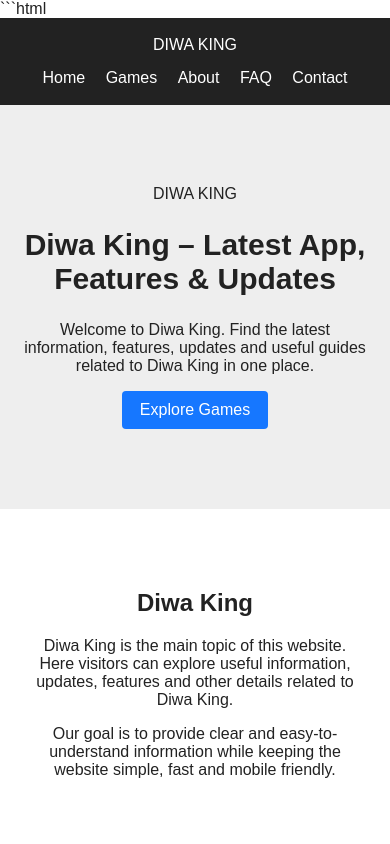
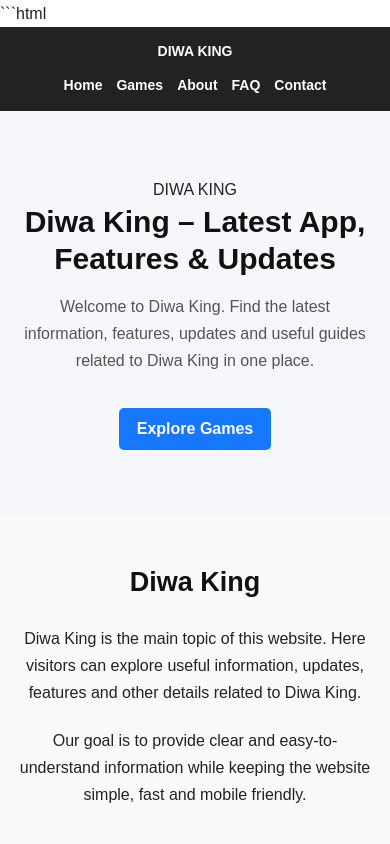
Before and after one commit to topyonostore/diwakingapps, a plain HTML site: page index.html in a window 390 px wide. Shown: the top 844 px of the page. Drawn offline with Linux system fonts and the light colour scheme.

Commit message:
Refactor and enhance CSS for improved layout and design

```diff
--- a/style.css
+++ b/style.css
@@ -1,20 +1,356 @@
-*{box-sizing:border-box}
-body{margin:0;font-family:Arial;color:#222}
-nav{padding:18px 7%;display:flex;justify-content:space-between;background:#222;color:#fff}
-nav a{color:#fff;margin-left:20px;text-decoration:none}
-.hero{text-align:center;padding:80px 20px;background:#eee}
-h1{font-size:40px}
-section{text-align:center;padding:60px 7%}
-.btn{display:inline-block;padding:10px 18px;background:#1677ff;color:white;text-decoration:none;border-radius:4px}
-.cards{display:flex;gap:20px;justify-content:center}
-.cards div{padding:25px;width:250px;border:1px solid #ddd}
-footer{padding:20px;text-align:center;background:#222;color:white}
+/* ==============================
+   DIWA KING - SEO FRIENDLY CSS
+   ============================== */
 
-@media(max-width:600px){
-nav{display:block;text-align:center}
-nav div{margin-top:15px}
-nav a{margin:8px}
-h1{font-size:30px}
-.cards{display:block}
-.cards div{width:100%;margin:15px 0}
+*,
+*::before,
+*::after {
+    box-sizing: border-box;
 }
+
+html {
+    scroll-behavior: smooth;
+    scroll-padding-top: 75px;
+}
+
+body {
+    margin: 0;
+    padding: 0;
+    font-family: Arial, Helvetica, sans-serif;
+    color: #222;
+    background: #fff;
+    line-height: 1.7;
+    font-size: 16px;
+}
+
+/* ==============================
+   HEADER / NAVIGATION
+   ============================== */
+
+nav {
+    width: 100%;
+    padding: 15px 7%;
+    display: flex;
+    align-items: center;
+    justify-content: space-between;
+    background: #222;
+    color: #fff;
+    position: sticky;
+    top: 0;
+    z-index: 1000;
+    min-height: 60px;
+}
+
+nav b {
+    font-size: 22px;
+    font-weight: 700;
+    white-space: nowrap;
+}
+
+nav div {
+    display: flex;
+    align-items: center;
+    gap: 20px;
+}
+
+nav a {
+    color: #fff;
+    margin-left: 0;
+    text-decoration: none;
+    font-size: 15px;
+    font-weight: 600;
+    transition: opacity 0.2s ease;
+}
+
+nav a:hover,
+nav a:focus {
+    opacity: 0.8;
+    text-decoration: underline;
+}
+
+/* ==============================
+   HERO SECTION
+   ============================== */
+
+.hero {
+    text-align: center;
+    padding: 90px 20px;
+    background: #f5f7fa;
+}
+
+.hero h1 {
+    max-width: 900px;
+    margin: 0 auto 15px;
+    font-size: 42px;
+    line-height: 1.2;
+    color: #111;
+}
+
+.hero p {
+    max-width: 700px;
+    margin: 0 auto 25px;
+    color: #555;
+    font-size: 18px;
+}
+
+/* ==============================
+   HEADINGS
+   ============================== */
+
+h1,
+h2,
+h3 {
+    font-weight: 700;
+}
+
+h2 {
+    margin: 0 0 25px;
+    font-size: 32px;
+    line-height: 1.3;
+    color: #111;
+}
+
+h3 {
+    margin: 0 0 10px;
+    font-size: 22px;
+    line-height: 1.4;
+    color: #111;
+}
+
+p {
+    max-width: 850px;
+    margin: 0 auto 20px;
+}
+
+/* ==============================
+   COMMON SECTIONS
+   ============================== */
+
+section {
+    width: 100%;
+    max-width: 1200px;
+    margin: 0 auto;
+    padding: 70px 7%;
+    text-align: center;
+}
+
+section:nth-child(even) {
+    background: #fafafa;
+}
+
+/* ==============================
+   BUTTON
+   ============================== */
+
+.btn {
+    display: inline-block;
+    padding: 11px 22px;
+    margin-top: 8px;
+    background: #1677ff;
+    color: #fff;
+    text-decoration: none;
+    border-radius: 5px;
+    font-weight: 600;
+    line-height: 1.4;
+    transition:
+        background 0.2s ease,
+        transform 0.2s ease;
+}
+
+.btn:hover,
+.btn:focus {
+    background: #0d63d8;
+    color: #fff;
+    transform: translateY(-1px);
+}
+
+/* ==============================
+   GAME CARDS
+   ============================== */
+
+.cards {
+    display: grid;
+    grid-template-columns: repeat(3, minmax(0, 1fr));
+    gap: 25px;
+    max-width: 900px;
+    margin: 30px auto 0;
+}
+
+.cards div {
+    padding: 30px 22px;
+    width: 100%;
+    background: #fff;
+    border: 1px solid #e2e2e2;
+    border-radius: 8px;
+    box-shadow: 0 2px 10px rgba(0, 0, 0, 0.04);
+}
+
+.cards p {
+    color: #555;
+    font-size: 15px;
+}
+
+/* ==============================
+   ABOUT / CONTENT
+   ============================== */
+
+#about p,
+#contact p {
+    max-width: 800px;
+    color: #555;
+}
+
+/* ==============================
+   FOCUS ACCESSIBILITY
+   ============================== */
+
+a:focus-visible {
+    outline: 3px solid #1677ff;
+    outline-offset: 3px;
+}
+
+/* ==============================
+   FOOTER
+   ============================== */
+
+footer {
+    padding: 25px 20px;
+    text-align: center;
+    background: #222;
+    color: #fff;
+    font-size: 14px;
+}
+
+footer a {
+    color: #fff;
+    text-decoration: none;
+}
+
+footer a:hover {
+    text-decoration: underline;
+}
+
+/* ==============================
+   TABLET
+   ============================== */
+
+@media (max-width: 900px) {
+
+    nav {
+        padding: 14px 5%;
+    }
+
+    .hero {
+        padding: 75px 20px;
+    }
+
+    .hero h1 {
+        font-size: 36px;
+    }
+
+    section {
+        padding: 60px 5%;
+    }
+
+    .cards {
+        grid-template-columns: repeat(2, minmax(0, 1fr));
+    }
+}
+
+/* ==============================
+   MOBILE
+   ============================== */
+
+@media (max-width: 600px) {
+
+    html {
+        scroll-padding-top: 120px;
+    }
+
+    nav {
+        display: flex;
+        flex-direction: column;
+        gap: 10px;
+        padding: 13px 15px;
+        text-align: center;
+    }
+
+    nav b {
+        font-size: 21px;
+    }
+
+    nav div {
+        width: 100%;
+        display: flex;
+        justify-content: center;
+        flex-wrap: wrap;
+        gap: 8px 14px;
+    }
+
+    nav a {
+        font-size: 14px;
+        margin: 0;
+    }
+
+    .hero {
+        padding: 65px 18px;
+    }
+
+    .hero h1 {
+        font-size: 30px;
+        line-height: 1.25;
+    }
+
+    .hero p {
+        font-size: 16px;
+    }
+
+    section {
+        padding: 50px 18px;
+    }
+
+    h2 {
+        font-size: 27px;
+    }
+
+    h3 {
+        font-size: 20px;
+    }
+
+    .cards {
+        display: grid;
+        grid-template-columns: 1fr;
+        gap: 18px;
+        margin-top: 25px;
+    }
+
+    .cards div {
+        width: 100%;
+        padding: 25px 18px;
+    }
+
+    .btn {
+        padding: 10px 18px;
+    }
+
+    footer {
+        padding: 22px 15px;
+    }
+}
+
+/* ==============================
+   REDUCE MOTION
+   ============================== */
+
+@media (prefers-reduced-motion: reduce) {
+    html {
+        scroll-behavior: auto;
+    }
+
+    *,
+    *::before,
+    *::after {
+        scroll-behavior: auto !important;
+        transition: none !important;
+    }
+}
```
